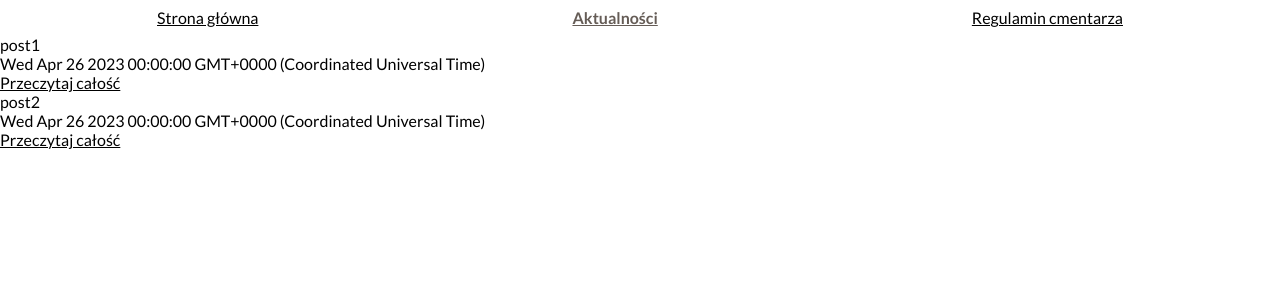
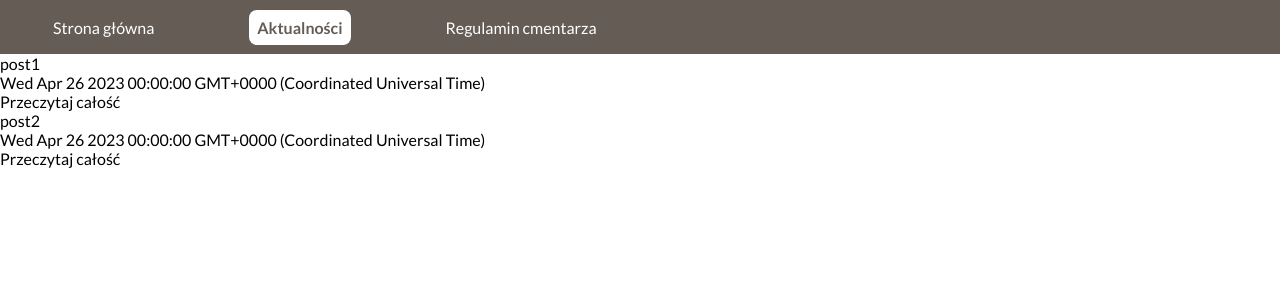
Before and after one commit to kacper-dabrowski/wtelno-blog, a Next.js app: page /aktualnosci in a window 1280 px wide. Shown: the top 300 px of the page. Built offline with nearby package versions, Linux system fonts and the light colour scheme.

Commit message:
feat(styles): make navbar look better

```diff
--- a/src/app/globals.scss
+++ b/src/app/globals.scss
@@ -8,4 +8,5 @@
   padding: 0;
   font-family: Lato, sans-serif;
   color: unset;
+  text-decoration: none;
 }
--- a/src/navigation/navbar/main/item.tsx
+++ b/src/navigation/navbar/main/item.tsx
@@ -20,12 +20,12 @@ export const MainNavbarItem: ReactComponentWithChildren<
   const isActive = exact ? pathname === href : pathname.startsWith(href);
   const containerClasses = classNames(
     { [activeClass]: isActive },
-    styles.itemContainer
+    styles["item-container"]
   );
 
   return (
     <li className={containerClasses}>
-      <Link href={href} className={styles.item} legacyBehavior>
+      <Link href={href} className={styles.item}>
         {title}
       </Link>
     </li>
--- a/src/navigation/navbar/main/main.module.scss
+++ b/src/navigation/navbar/main/main.module.scss
@@ -1,21 +1,44 @@
 @import "../../../shared/styles/variables/variables";
 
-.mainContainer {
-  padding: 1rem;
+@mixin indicate-active {
+  background-color: white;
+  color: rgb(101, 92, 86);
+  font-weight: bold;
+}
+
+.main-container {
+  padding: .6rem;
+  background-color: rgb(101, 92, 86);
+  overflow-x:scroll;
+
+  @media (min-width:768px) {
+    overflow-x:visible;
+  }
 }
 
 .list {
+  @media (min-width:768px) {
+    justify-content: space-around;
+    width:50%;
+  }
+
   display: flex;
-  justify-content: space-around;
+  white-space: nowrap;
+  justify-content: flex-start;
+  gap:1rem;
   list-style: none;
 }
 
-.itemContainer {
+.item-container {
   padding: 0.5rem;
+  color: white;
+  text-decoration: none;
+  transition: 0.5s ease-in-out;
+  border-radius: .5rem;
 
-  &.active {
-    font-weight: bold;
-    color: $primary-text-color;
+  &.active,&:hover {
+    @include indicate-active()
+
   }
 }
 
```
